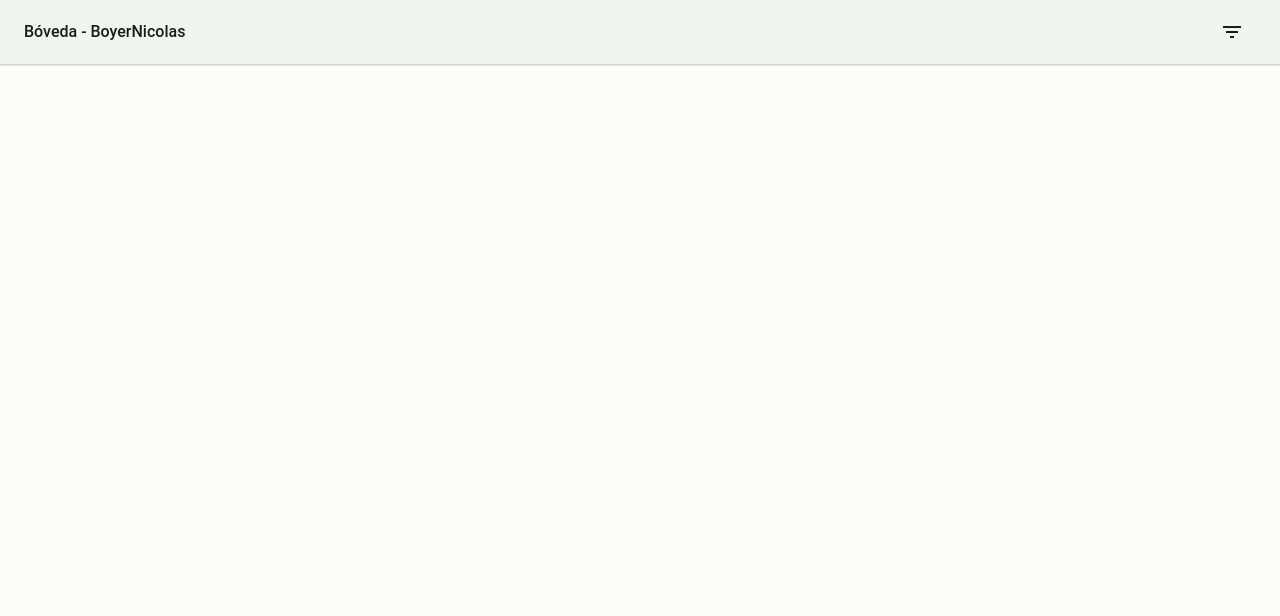
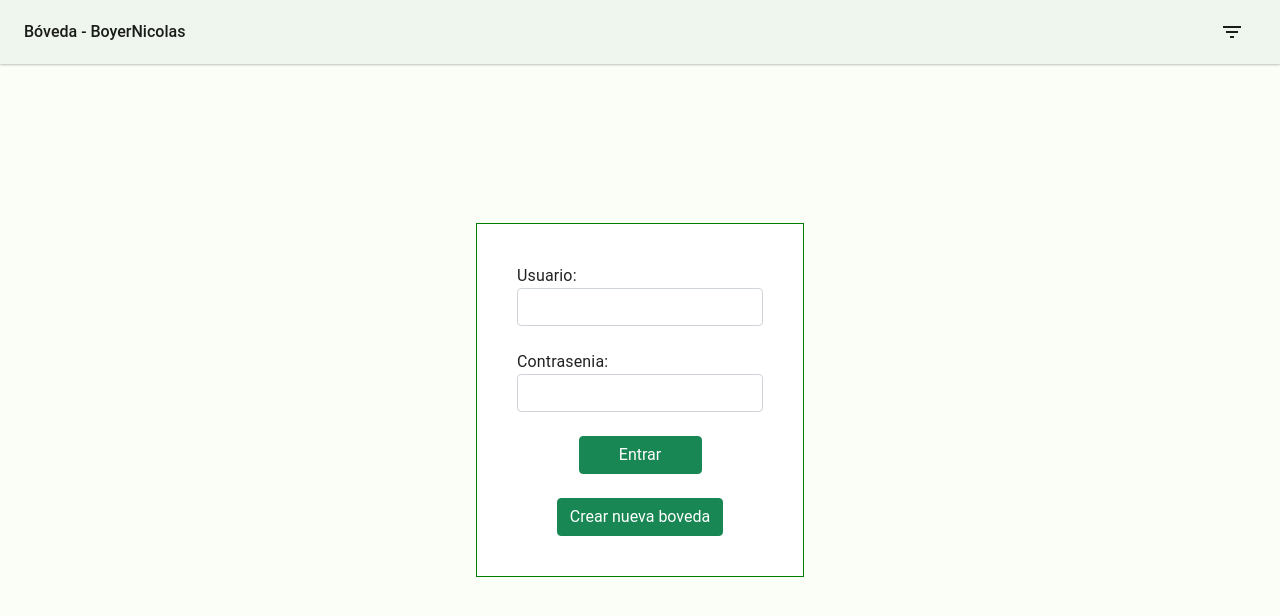
Before and after one commit to bringol/econokey-frontend, a React (Create React App) app: page /login in a window 1280 px wide. Shown: the top 616 px of the page. Built offline with nearby package versions, Linux system fonts and the light colour scheme.

Commit message:
update Login n Register

```diff
--- a/src/App.js
+++ b/src/App.js
@@ -4,10 +4,12 @@ import { BrowserRouter, Router, Route, Routes, useNavigate } from 'react-router-
 import MainScreen from './Components/MainScreen';
 import MainScreenNav from './Components/MainScreenNav';
 import Passphrase from './Components/Passphrase';
+import Login from './Components/Login';
+import Register from './Components/Register';
 function App() {
 
   const accountList = [
-    {id: 1, titulo: 'Gmail', descripcion: 'Gmail.com', type: 'pass', usuario: 'email@gmail.com', password: 'tesst123', comentario: 'gmail principal', url: 'http://link'},
+    {id: 1, titulo: 'Gmail', descripcion: 'Gmail.com', type: 'pass', usuario: 'email@gmail.com', password: 'Carpeta%Sombra%Hito%Tropical%Trece%Himno', comentario: 'gmail principal', url: 'http://link'},
     {id: 2, titulo: 'Binance', descripcion: 'Virtual Wallet', type: 'wallet', usuario: 'email@gmail.com', password: 'strongpass2', comentario: 'gmail principal', url: 'http://link'},
     {id: 3, titulo: 'Notas', descripcion: 'No te olvides de tomar agua', type: 'note', comentario: 'gmail principal'}
   ];
@@ -26,6 +28,8 @@ function App() {
           <Routes>
             <Route path="/" element={<MainScreen accounts={accounts} navigate={navigate} />} />
             <Route path="/new-passphrase" element={<Passphrase navigate={navigate}/>} />
+            <Route path="/login" element={<Login navigate={navigate}/>} />
+            <Route path="/register" element={<Register navigate={navigate}/>} />
           </Routes>
       </Container>
     );
--- a/src/Components/Login.js
+++ b/src/Components/Login.js
@@ -1,6 +1,7 @@
 import React, {Component} from 'react';
 import '../css/Login.css';
 import 'bootstrap/dist/css/bootstrap.min.css';
+import { NavLink } from 'react-router-dom';
 
 class Login extends Component {
     state={
@@ -17,7 +18,7 @@ class Login extends Component {
                 [e.target.name]: e.target.value
             }
         });
-        console.log(this.state.form);
+        //console.log(this.state.form);
     }
 
     render(){
@@ -43,9 +44,9 @@ class Login extends Component {
                             onChange={this.handleChange}
                             />
                         <br/>
-                        <button class="btn btn-success d-grid gap-2 col-6 mx-auto" >Entrar</button>
+                        <NavLink to="/" style={{ textDecoration: 'none'}}><button className="btn btn-success d-grid gap-2 col-6 mx-auto" >Entrar</button></NavLink>
                         <br/>
-                        <button class="btn btn-success d-grid gap-2 mx-auto" >Crear nueva boveda</button>
+                        <NavLink to="/register" style={{ textDecoration: 'none'}}><button className="btn btn-success d-grid gap-2 mx-auto" >Crear nueva boveda</button></NavLink>
                     </div>
                 </div>
             </div>
--- a/src/Components/MainScreenCard.js
+++ b/src/Components/MainScreenCard.js
@@ -103,16 +103,20 @@ const MainScreenCard = ({ account, index }) => {
                 <CardContent>
                     <TextField
                         required
+
                         id="outlined-required"
                         label="Usuario"
                         fullWidth
                         value={account.usuario}
                         disabled
                         sx={{
-                            background: 'rgba(6, 109, 55, 0.05)',
+                            backgroundColor: 'rgba(6, 109, 55, 0.05)',
                             borderRadius: '6px',
                             m: 1
+
                         }}
+
+
                     />
                     <TextField
                         required
@@ -126,7 +130,9 @@ const MainScreenCard = ({ account, index }) => {
                             background: 'rgba(6, 109, 55, 0.05)',
                             borderRadius: '6px',
                             m: 1
+
                         }}
+
                         InputProps={{
                             endAdornment: <InputAdornment position="end">
                                 <IconButton
--- a/src/Components/Register.js
+++ b/src/Components/Register.js
@@ -1,6 +1,7 @@
 import React, {Component} from 'react';
 import '../css/Login.css';
 import 'bootstrap/dist/css/bootstrap.min.css';
+import { NavLink } from 'react-router-dom';
 
 class Register extends Component {
     state={
@@ -60,9 +61,9 @@ class Register extends Component {
                         </div>
                         <br/>*/}
                         <br/>
-                        <button class="btn btn-success d-grid gap-2 col-6 mx-auto" >Crear</button>
+                        <NavLink to="/login" style={{ textDecoration: 'none'}}><button className="btn btn-success d-grid gap-2 col-6 mx-auto" >Crear</button></NavLink>
                         <br/>
-                        <button class="btn btn-secondary d-grid gap-2 col-6 mx-auto" >Volver</button>
+                        <NavLink to="/login" style={{ textDecoration: 'none'}}><button className="btn btn-secondary d-grid gap-2 col-6 mx-auto" >Volver</button></NavLink>
                     </div>
                 </div>
             </div>
```
